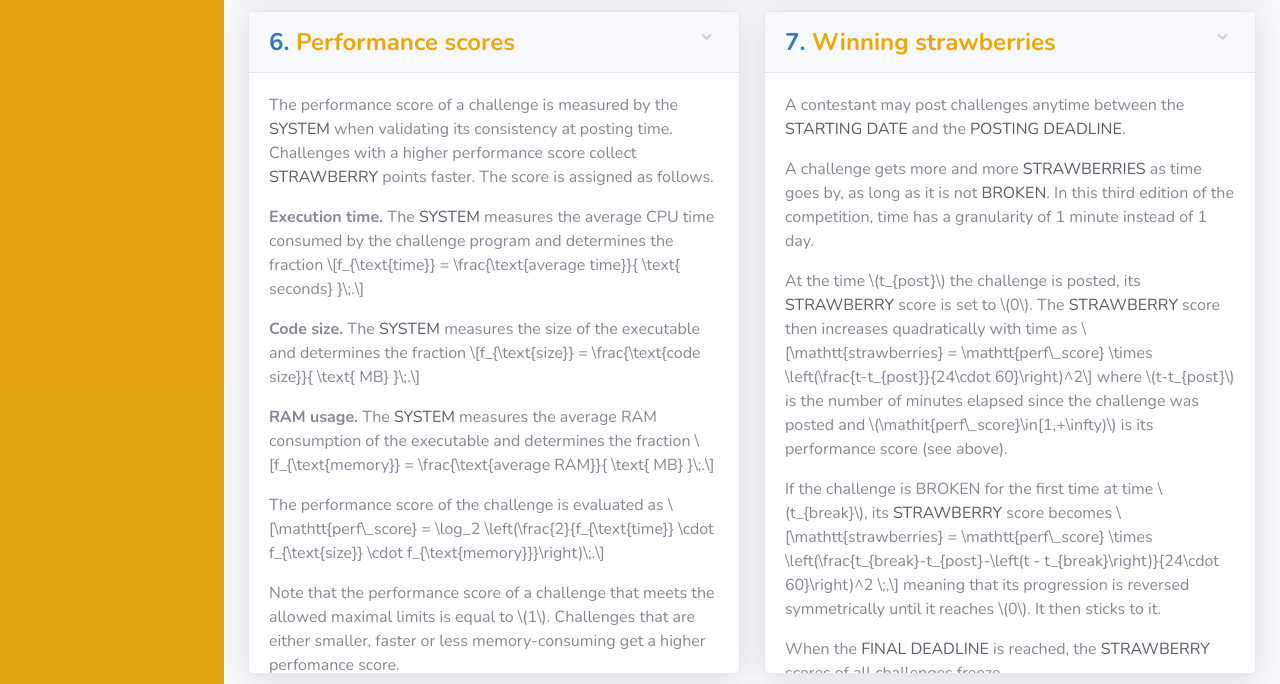
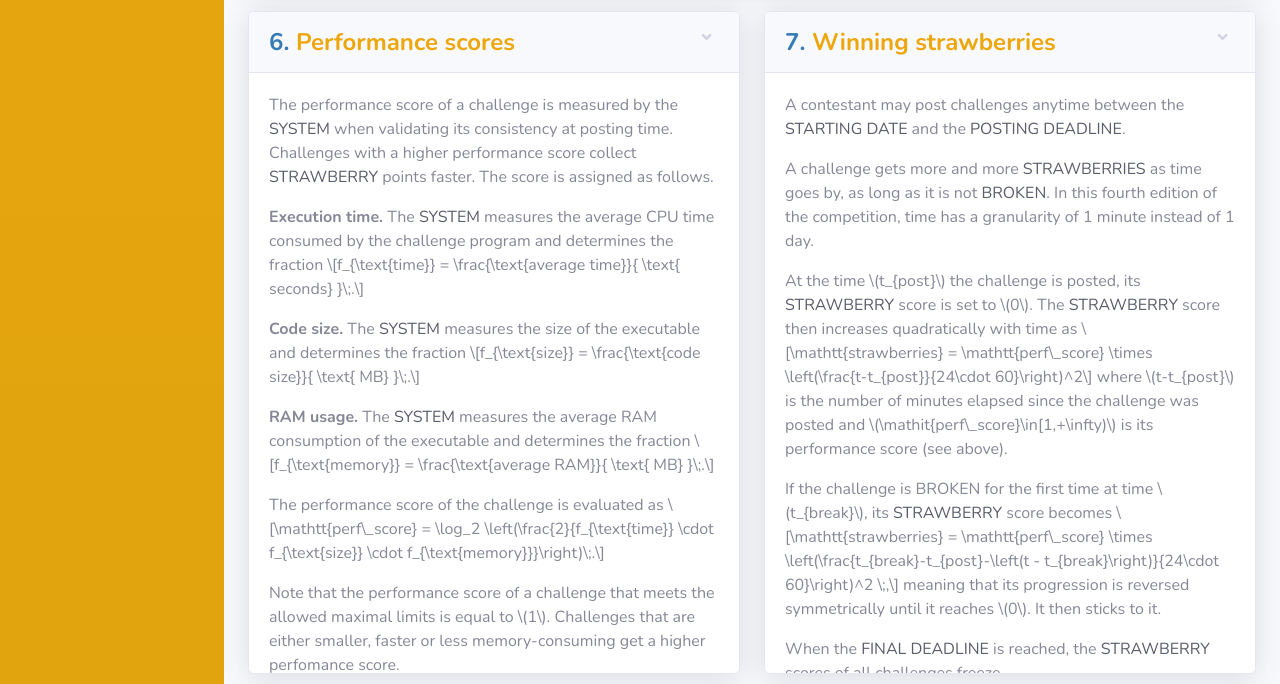
Before and after one commit to CryptoExperts/whibox_contest_submission_server, a Python web app: template services/web-dev/app/templates/rules.html in a window 1280 px wide. Shown: the part 2278-2962 px from the top of the page. Run offline with Jinja, Linux system fonts and the light colour scheme; the template is opened without the code that fills it, so the values that code supplies are empty.

Commit message:
Small fix in rules.

```diff
--- a/services/web-dev/app/templates/rules.html
+++ b/services/web-dev/app/templates/rules.html
@@ -363,7 +363,7 @@ The <code>SECCOMP</code> filters setup can be found <a href="https://github.com/
           <p>A contestant may post challenges anytime between the <span class="text-dark">STARTING DATE</span> and the <span class="text-dark">POSTING DEADLINE</span>.</p>
           <p>
             A challenge gets more and more <span class="text-dark">STRAWBERRIES</span> as time goes by, as long as it is not <span class="text-dark">BROKEN</span>.
-            In this third edition of the competition, time has a granularity of 1 minute instead of 1 day.
+            In this fourth edition of the competition, time has a granularity of 1 minute instead of 1 day.
           </p>
           <p>
             At the time \(t_{post}\) the challenge is posted, its <span class="text-dark">STRAWBERRY</span> score is set to \(0\).
```
